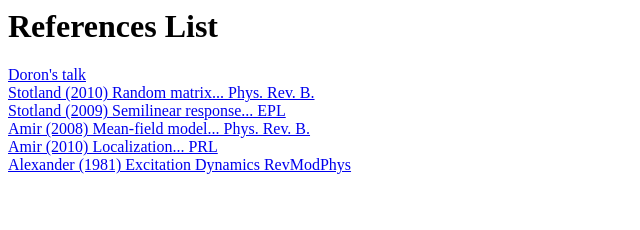
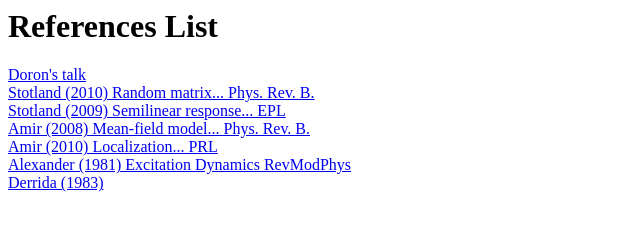
Before and after one commit to jarondl/jarondl_msc, a plain HTML site: page references/HEADER.html in a window 1280 px wide. Shown: the whole page, without its empty margins (0-640 px from the left). Drawn offline with Linux system fonts and the light colour scheme.

```diff
--- a/references/HEADER.html
+++ b/references/HEADER.html
@@ -13,4 +13,5 @@ References list
 <a href="PhysRevB.77.165207.pdf">Amir (2008) Mean-field model... Phys. Rev. B.</a><br>
 <a href="PhysRevLett.105.070601.pdf">Amir (2010) Localization... PRL </a><br>
 <a href="RevModPhys.53.175.pdf">Alexander (1981) Excitation Dynamics RevModPhys</a><br>
+<a href="jsp1983-derrida.pdf">Derrida (1983)</a><br>
 </p>
```
Also changed, not shown: 2 other files.
